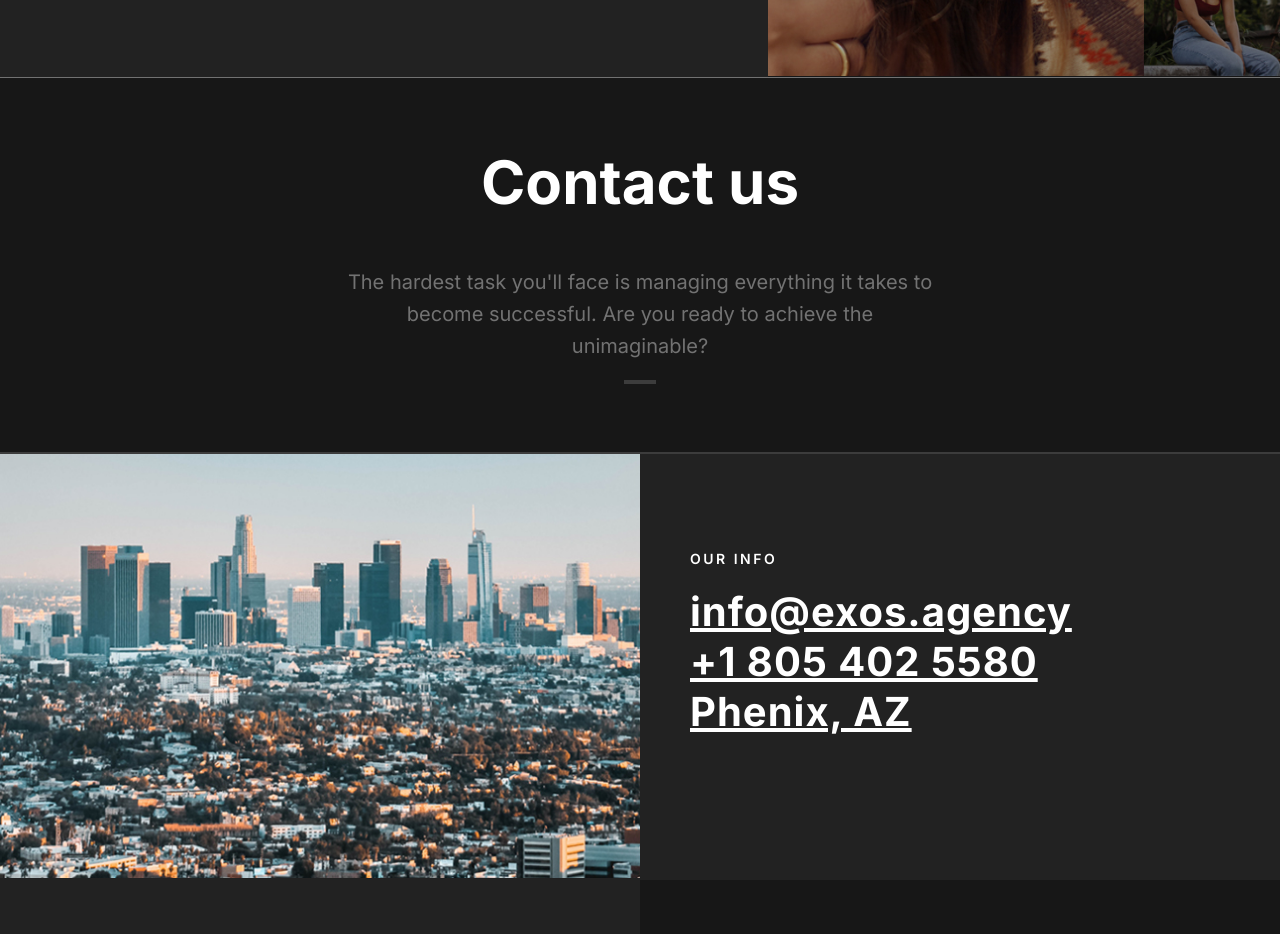
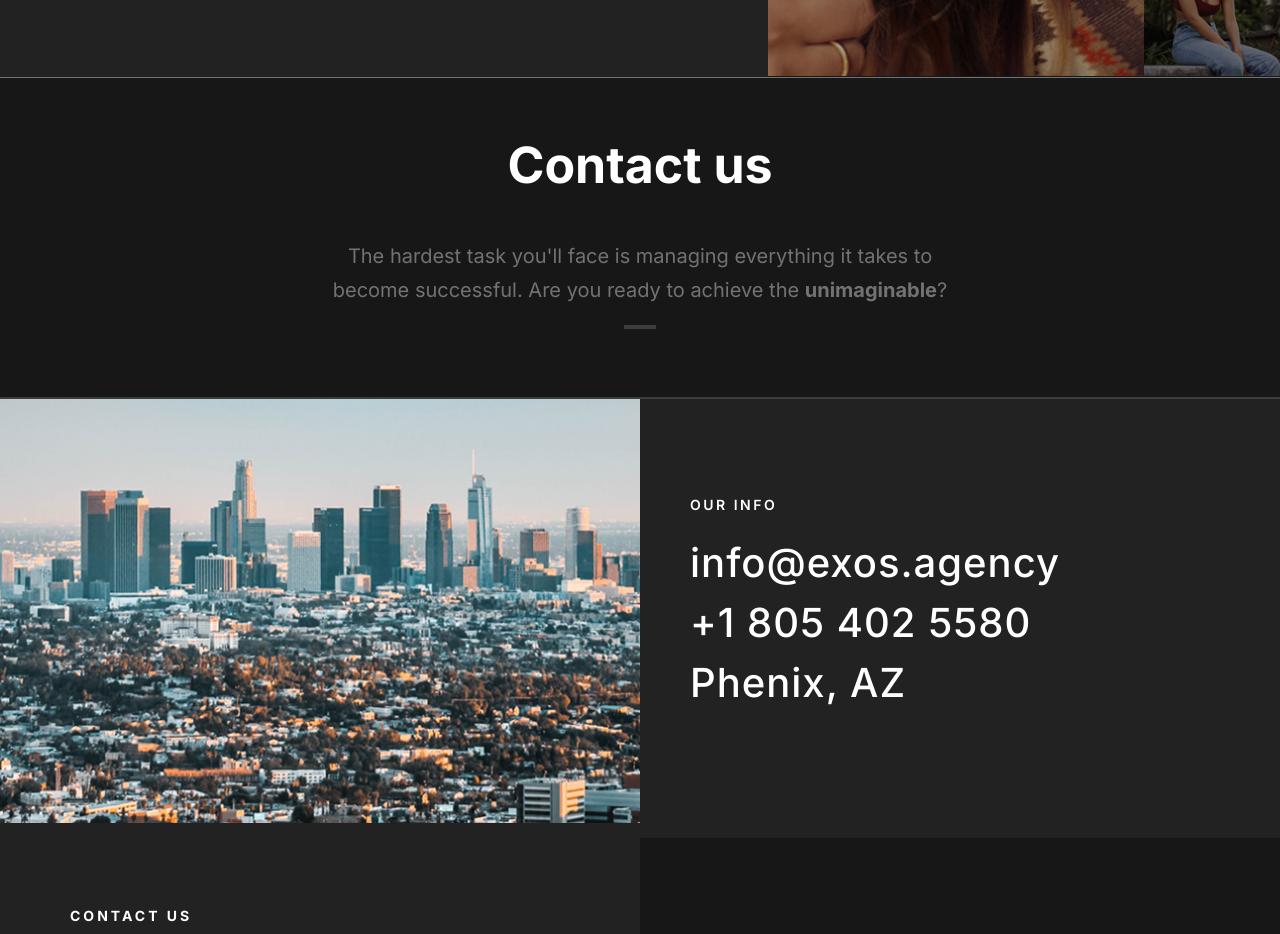
Before and after one commit to exosagency/of-project, a React (Create React App) app: page / in a window 1280 px wide. Shown: the part 4120-5054 px from the top of the page. Built offline with nearby package versions, Linux system fonts and the light colour scheme.

Commit message:
contact fixes

```diff
--- a/src/components/contact-us/contactUs.scss
+++ b/src/components/contact-us/contactUs.scss
@@ -41,7 +41,10 @@
         line-height: 1.2rem;
         text-transform: uppercase;
         font-weight: 600;
+        text-align: center;
+
         @media (min-width: map-get($grid-breakpoints, sm)) {
+            text-align: unset;
             font-size: 1.4rem;
             line-height: 1.2rem;
             letter-spacing: 2.5px;
@@ -50,13 +53,16 @@
     .title {
         color: $white;
         font-size: 3rem;
-        line-height: 3.2rem;
+        line-height: 3.6rem;
         letter-spacing: 1px;
-        text-decoration: underline;
+        font-weight: 500;
+        text-decoration: none;
         margin: 2.2rem 0 3.5rem;
+        text-align: center;
         @media (min-width: map-get($grid-breakpoints, sm)) {
             font-size: 4rem;
-            line-height: 5rem;
+            line-height: 6rem;
+            text-align: unset;
         }
     }
 
@@ -128,3 +134,15 @@
         flex-direction: row;
     }
 }
+
+.contact-title {
+    font-size: 5rem !important;
+    line-height: 6rem !important;
+}
+
+.contact-subtile {
+    font-size: 2rem !important;
+    line-height: 3.4rem !important;
+    color: $white;
+    max-width: 620px !important;
+}
--- a/src/components/contact-us/index.jsx
+++ b/src/components/contact-us/index.jsx
@@ -6,10 +6,10 @@ const ContactUs = () => {
     return (
         <>
             <div className="main-header">
-                <h1>Contact us</h1>
-                <p className="subtitle">
+                <h1 className="contact-title">Contact us</h1>
+                <p className="contact-subtile subtitle">
                     The hardest task you'll face is managing everything it takes to become successful. Are you ready to
-                    achieve the unimaginable?
+                    achieve the <b>unimaginable</b>?
                 </p>
             </div>
             <div className={`contact-us-section `}>
```
